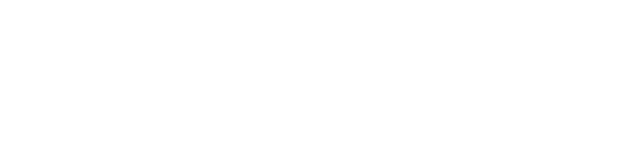
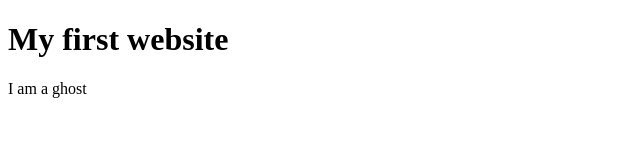
Before and after one commit to aniksaha192/my-first-website, a plain HTML site: page index.html in a window 1280 px wide. Shown: the whole page, without its empty margins (0-640 px from the left). Drawn offline with Linux system fonts and the light colour scheme.

Commit message:
Just checking

```diff
--- a/index.html
+++ b/index.html
@@ -6,6 +6,7 @@
     <title>Document</title>
 </head>
 <body>
-
+    <h1>My first website</h1>
+    <p>I am a ghost</p>
 </body>
 </html>
```
